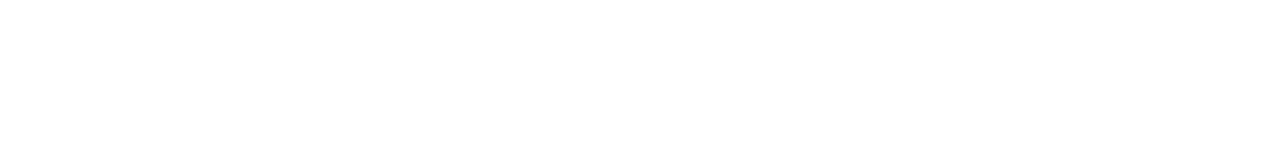
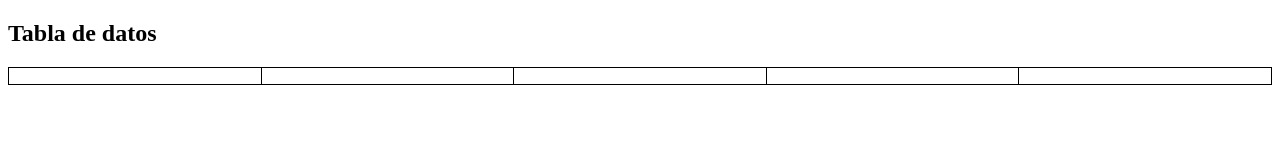
Before and after one commit to topetusam/html_mendozaTulio, a plain HTML site: page 3/index.html in a window 1280 px wide. Drawn offline with Linux system fonts and the light colour scheme.

Commit message:
creando la tabla

```diff
--- a/3/index.html
+++ b/3/index.html
@@ -17,7 +17,29 @@
     }
 </style>
 <body>
+    <h2>Tabla de datos</h2>
+    <table>
+        <thead>
+            <tr>
+                <th></th>
+                <th></th>
+                <th></th>
+                <th></th>
+                <th></th>
 
+
+            </tr>
+        </thead>
+
+
+
+
+
+
+
+
+
+    </table>
 
 </body>
 </html>
```
